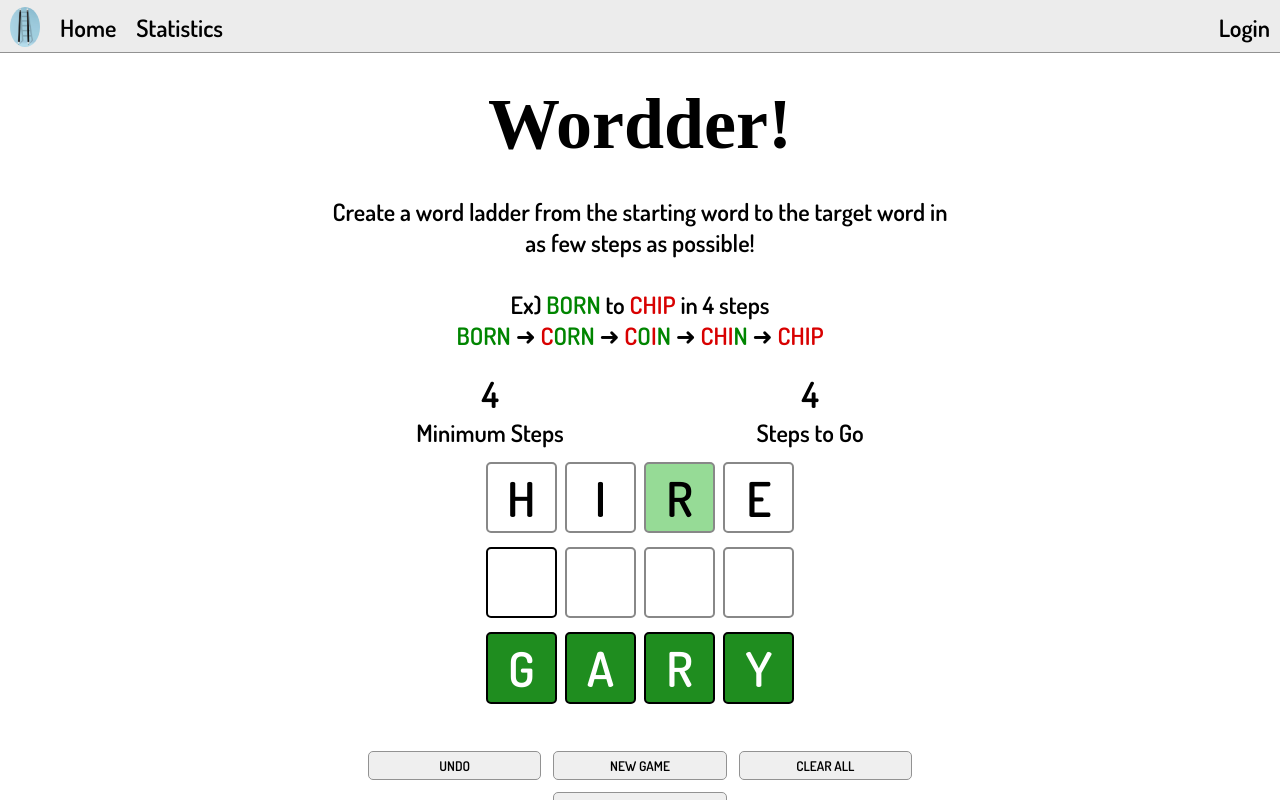
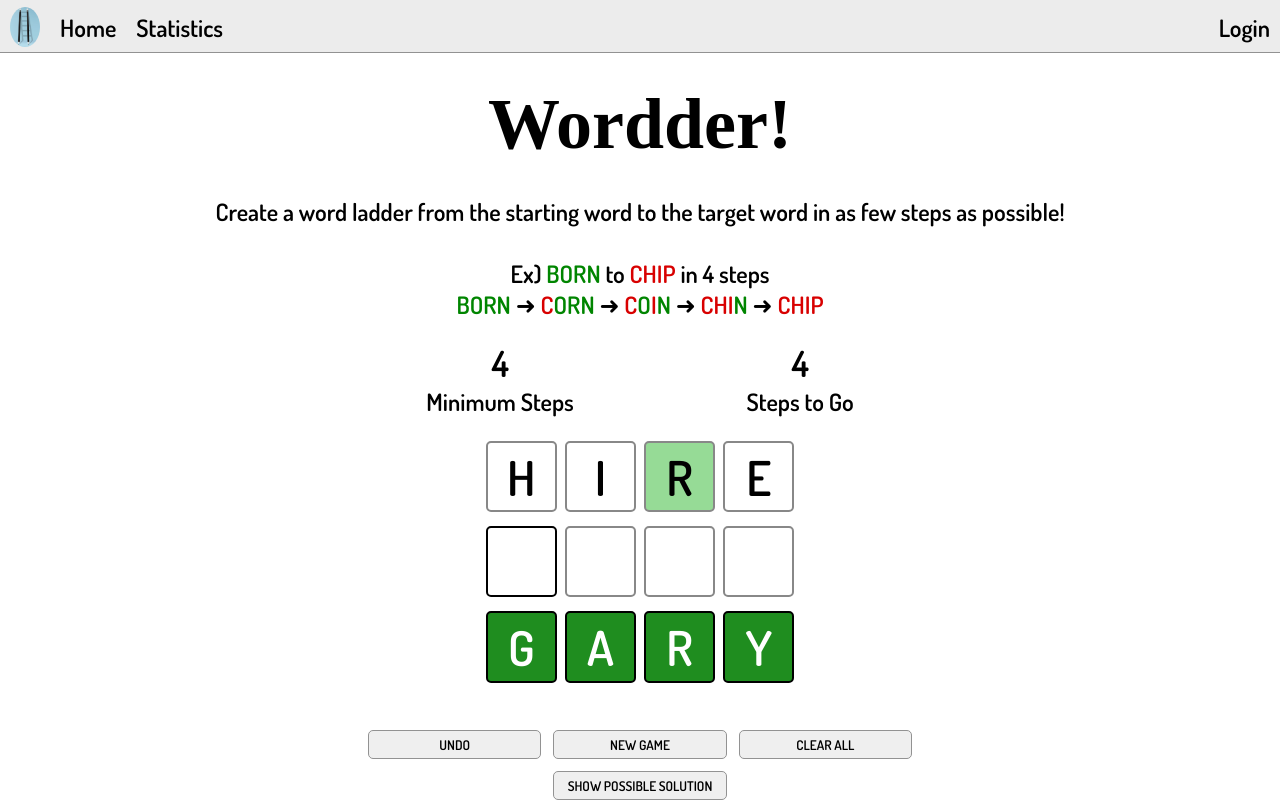
Before and after one commit to garyarzuma/wordder, a React (Create React App) app: page / in a window 1280 px wide. Built offline with nearby package versions, Linux system fonts and the light colour scheme; a web font is replaced by a local one.

Commit message:
Added some margins to rules

```diff
--- a/src/components/styles/Rules.css
+++ b/src/components/styles/Rules.css
@@ -1,9 +1,8 @@
 .front-page-rules{
     margin:auto;
     margin-bottom: 10px;
-    width: 50%;
-    min-width: 300px;
-
+    max-width: 900px;
+    min-width: 320px;
     border-radius: 10px;
     padding: 10px;
 
--- a/src/components/styles/Wordder.css
+++ b/src/components/styles/Wordder.css
@@ -7,10 +7,10 @@ button:hover{
 .start-target-minSteps-current-container{
     display:flex;
     margin: auto;
-    width: 50%;
-    min-width: 200px;
+    max-width: 600px;
+    min-width: 320px;
     justify-content: space-around;
-    margin-bottom:10px;
+    margin-bottom:20px;
 }
 
 .steps-display{
```
